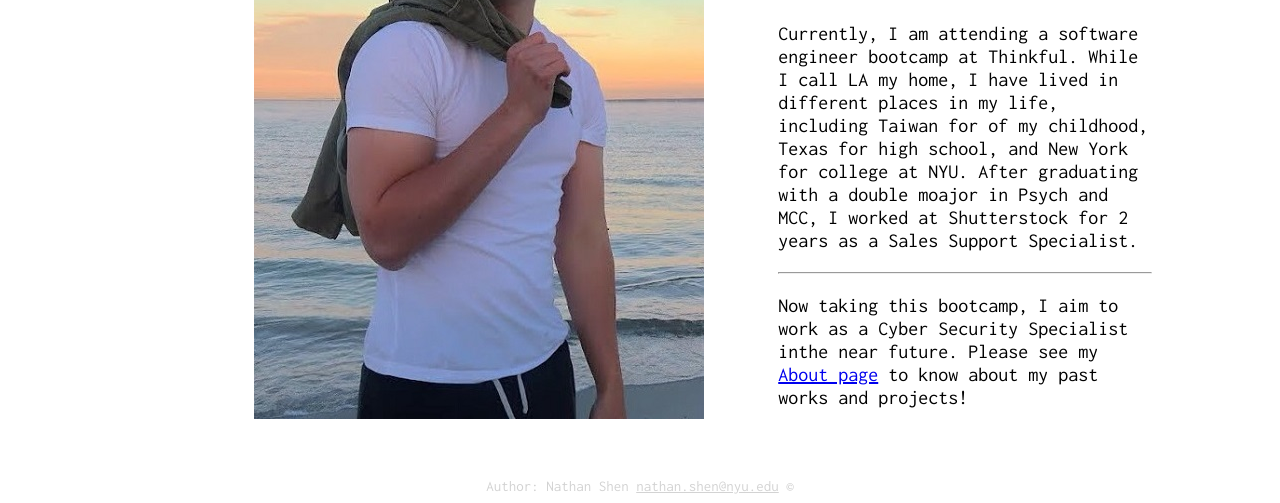
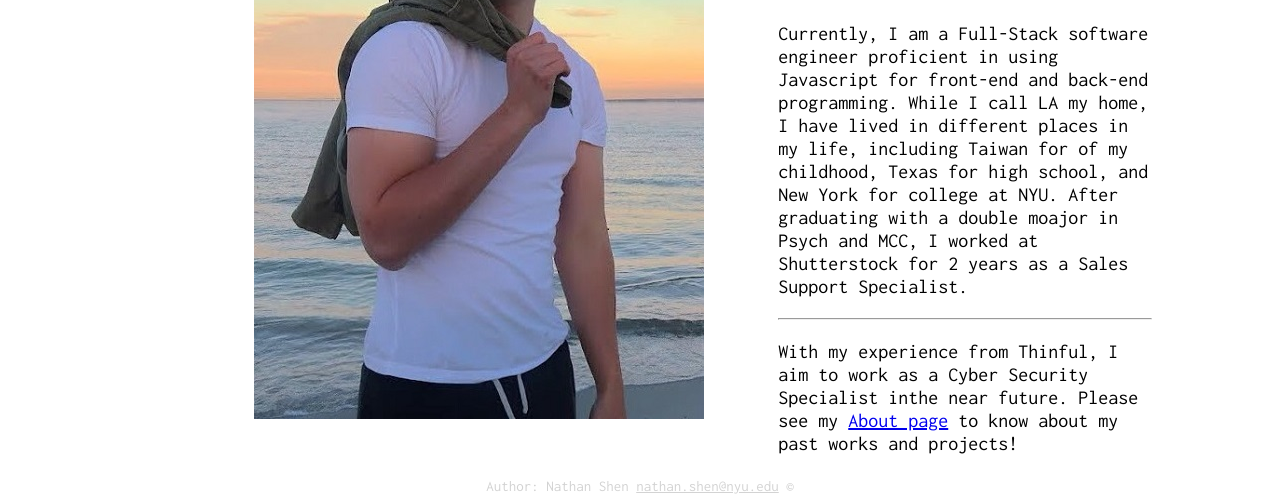
Before and after one commit to nathantshen/MyPersonalWebsite, a plain HTML site: page intro.html in a window 1280 px wide. Shown: the part 297-800 px from the top of the page. Drawn offline with nearby package versions, Linux system fonts and the light colour scheme.

Commit message:
Update intro.html

```diff
--- a/intro.html
+++ b/intro.html
@@ -34,9 +34,9 @@
         </main>
         <!--article for self-contained content-->
         <article div id="bio"> <h2>Hello! my name is Nathan Shen.</h2>
-            <p> Currently, I am attending a software engineer bootcamp at Thinkful. While I call LA my home, I have lived in different places in my life, including Taiwan for of my childhood, Texas for high school, and New York for college at NYU. After graduating with a double moajor in Psych and MCC, I worked at Shutterstock for 2 years as a Sales Support Specialist. </p>
+            <p> Currently, I am a Full-Stack software engineer proficient in using Javascript for front-end and back-end programming. While I call LA my home, I have lived in different places in my life, including Taiwan for of my childhood, Texas for high school, and New York for college at NYU. After graduating with a double moajor in Psych and MCC, I worked at Shutterstock for 2 years as a Sales Support Specialist. </p>
 <hr>
-            <p> Now taking this bootcamp, I aim to work as a Cyber Security Specialist inthe near future. Please see my <a href="about.html">About page</a> to know about my past works and projects! </p>
+            <p> With my experience from Thinful, I aim to work as a Cyber Security Specialist inthe near future. Please see my <a href="about.html">About page</a> to know about my past works and projects! </p>
         </article>
         <!--footer on the bottom-->
         <footer>
```
